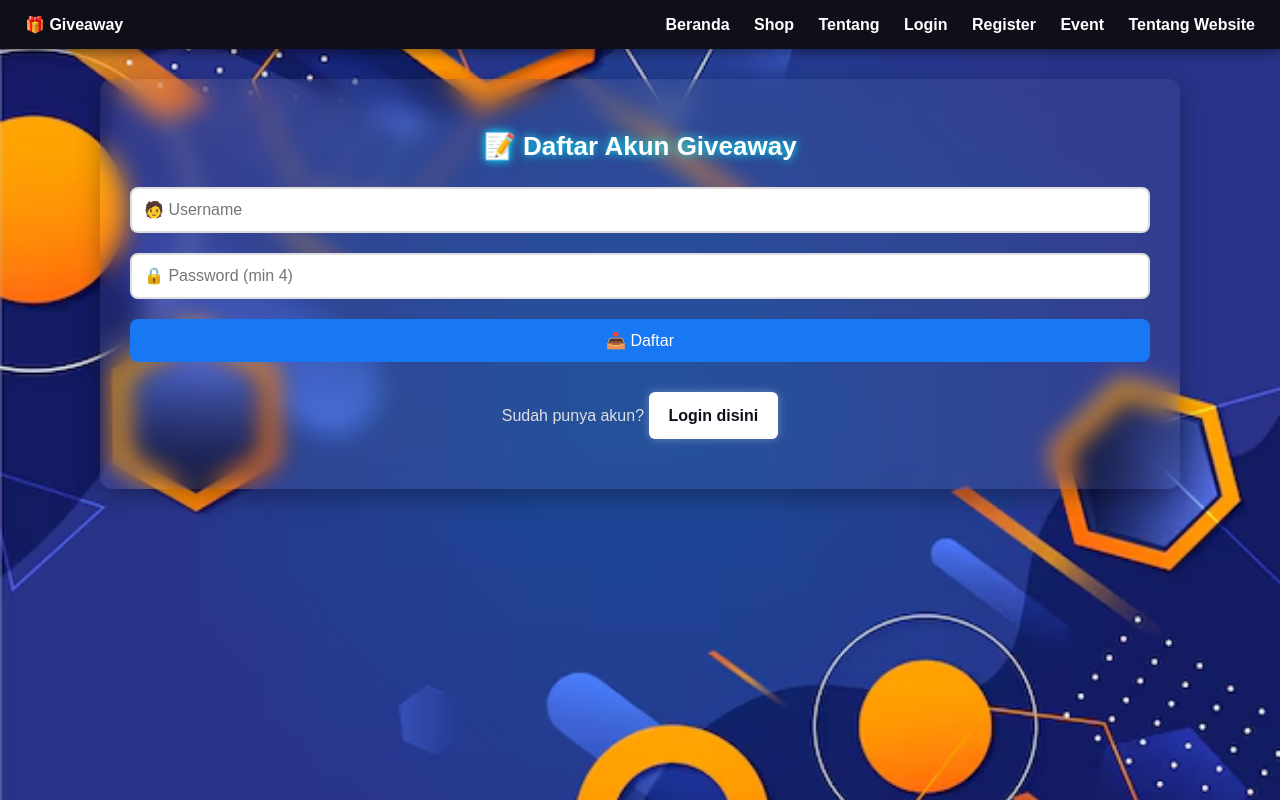
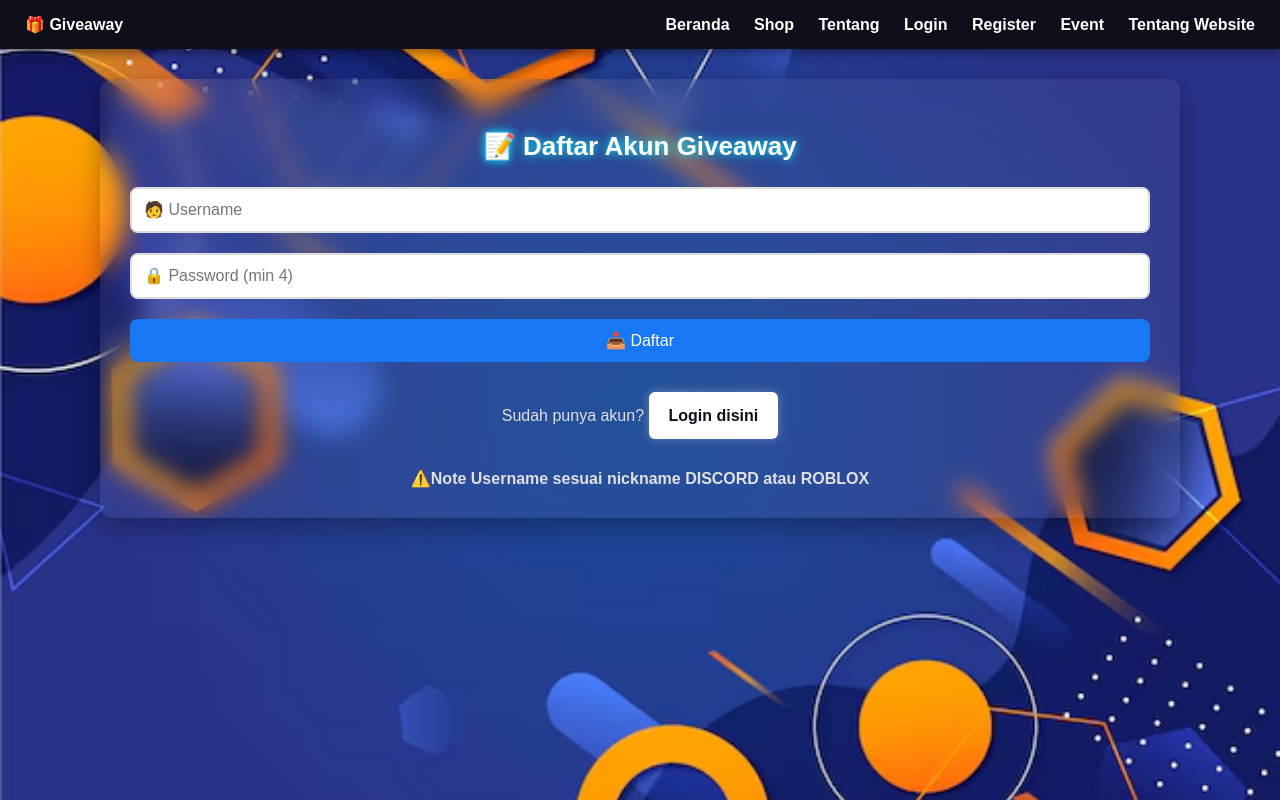
Before and after one commit to rakanaditya/giveaway-picker, a website: page public/register.html in a window 1280 px wide. Drawn offline with Linux system fonts and the light colour scheme.

Commit message:
Update register.html

```diff
--- a/public/register.html
+++ b/public/register.html
@@ -155,6 +155,10 @@ ul {
   </a>
 </div>
 
+<div style="margin-top: 30px;">
+    <strong>⚠️Note Username sesuai nickname DISCORD atau ROBLOX</strong>
+</div>
+
   </div>
 
   <script>
```
